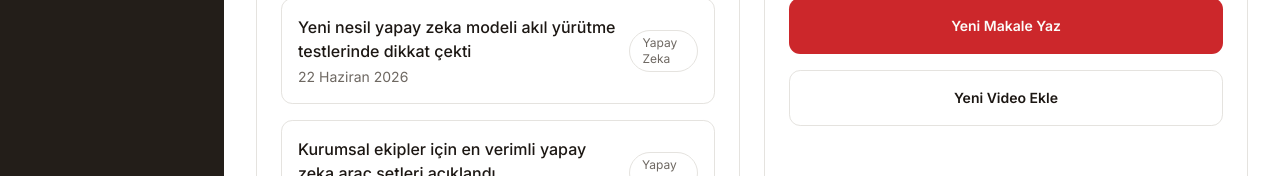
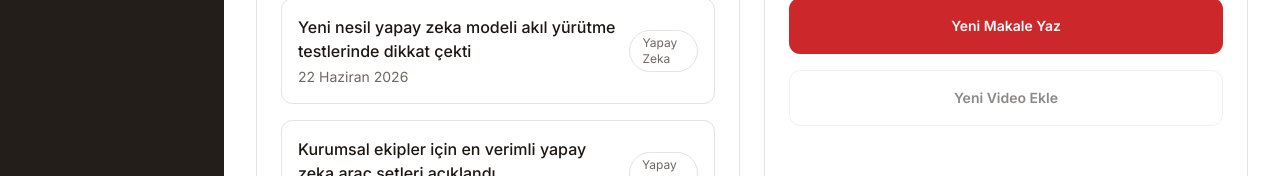
Before and after one commit to adakansoftware/blogdemobyadakansoftware, a Next.js app: page /admin in a window 1280 px wide. Shown: the part 362-538 px from the top of the page. Built offline with nearby package versions, Linux system fonts and the light colour scheme.

Commit message:
feat(task-A3): disable dashboard video shortcut

```diff
--- a/app/admin/page.tsx
+++ b/app/admin/page.tsx
@@ -69,12 +69,12 @@ export default function AdminDashboardPage() {
               >
                 Yeni Makale Yaz
               </Link>
-              <Link
-                href={adminPaths.newVideo}
-                className="inline-flex min-h-14 items-center justify-center rounded-xl border border-border bg-background px-5 text-sm font-semibold transition-colors hover:border-accent hover:text-accent"
+              <span
+                title="Yakında geliyor"
+                className="inline-flex min-h-14 cursor-not-allowed items-center justify-center rounded-xl border border-border bg-background px-5 text-sm font-semibold opacity-50"
               >
                 Yeni Video Ekle
-              </Link>
+              </span>
             </div>
           </div>
         </div>
```
